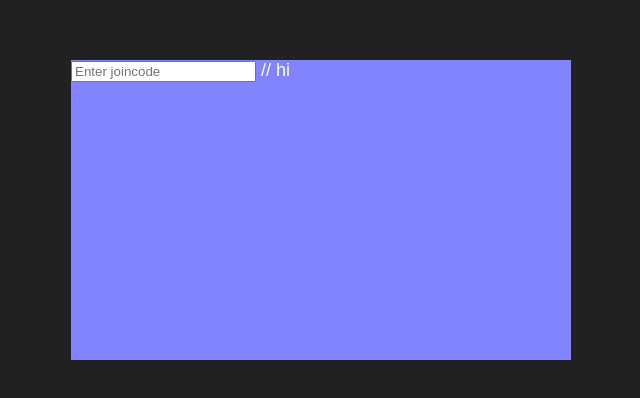
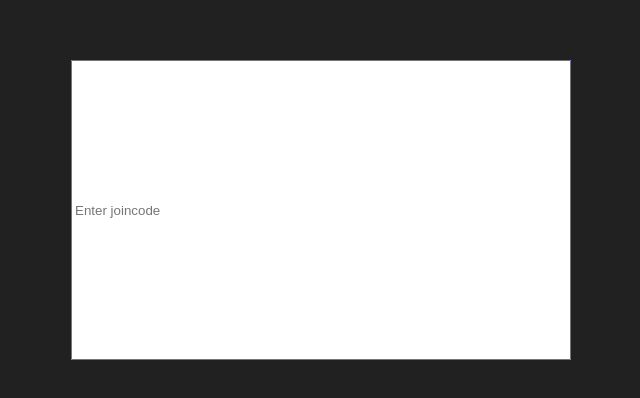
Before and after one commit to Eaterminer/toasterphone-web, a plain HTML site: page play/web/index.html in a window 1280 px wide. Shown: the part 190-588 px from the top of the page, without its empty margins (319-959 px from the left). Drawn offline with Linux system fonts and the light colour scheme.

Commit message:
Web Build

```diff
--- a/play/web/index.html
+++ b/play/web/index.html
@@ -91,7 +91,7 @@
 	</head>
 	<body class="dark-mode">
 		<div id="join" class="centered">
-			<input id="joincode" placeholder="Enter joincode" /> // hi
+			<input id="joincode" placeholder="Enter joincode" class="centered"/> // hi
 		</div>
 	</body>
 </html>
```
